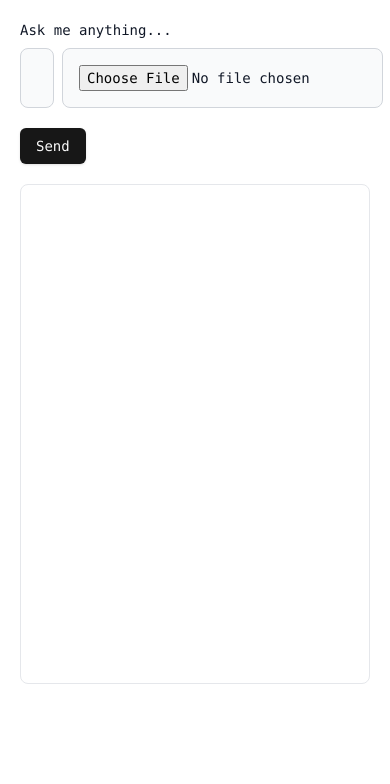
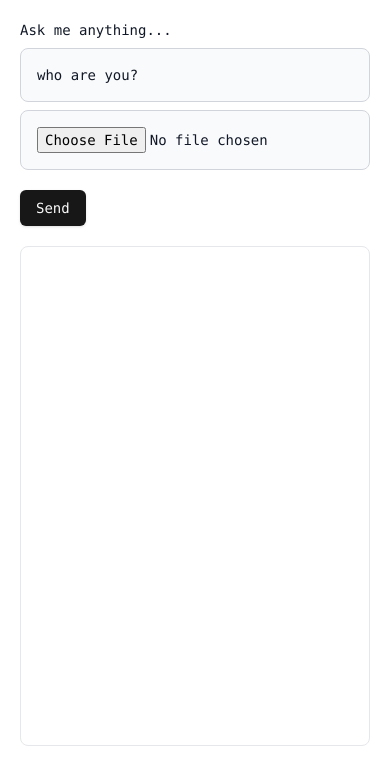
Before and after one commit to udaykiranchenna2/google-gemini-text-generator, a Next.js app: page / in a window 390 px wide. Shown: the top 784 px of the page. Built offline with nearby package versions, Linux system fonts and the light colour scheme.

Commit message:
Update input field styles in Home component

```diff
--- a/app/page.jsx
+++ b/app/page.jsx
@@ -101,7 +101,7 @@ export default function Home() {
             <label className="block mb-2 text-sm font-medium text-gray-900 dark:text-white">
               Ask me anything...
             </label>
-            <div className="flex gap-2 ">
+            <div className="flex flex-col lg:flex-row gap-2 ">
               <input
                 onInput={(e) => {
                   getTextOnInput(e.target.value);
@@ -109,7 +109,7 @@ export default function Home() {
                 value="who are you?"
                 type="text"
                 id="prompt-input"
-                className="w-[75%] block p-4 text-gray-900 border border-gray-300 rounded-lg bg-gray-50 sm:text-md focus:ring-blue-500 focus:border-blue-500 dark:bg-gray-700 dark:border-gray-600 dark:placeholder-gray-400 dark:text-white dark:focus:ring-blue-500 dark:focus:border-blue-500"
+                className="md:w-[75%] w-full  block p-4 text-gray-900 border border-gray-300 rounded-lg bg-gray-50 sm:text-md focus:ring-blue-500 focus:border-blue-500 dark:bg-gray-700 dark:border-gray-600 dark:placeholder-gray-400 dark:text-white dark:focus:ring-blue-500 dark:focus:border-blue-500"
               />
               <input
                 onChange={(e) => {
```
